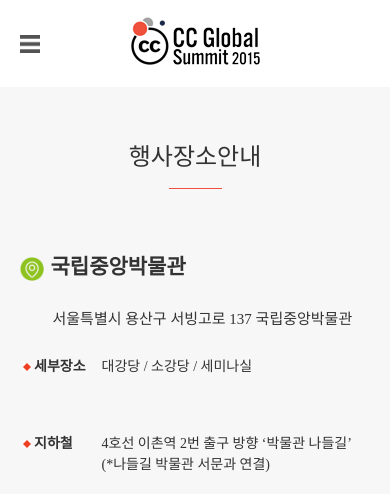
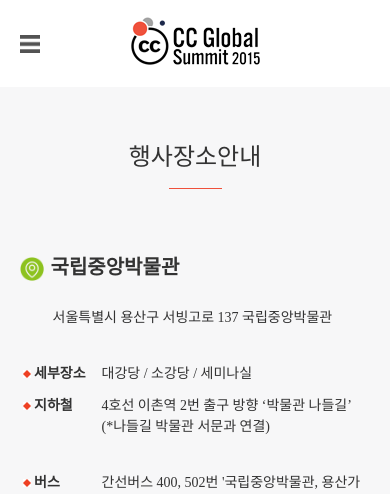
Before and after one commit to creativecommonskorea/2015-global-summit, a Jekyll site: the page built from location.html, in a window 390 px wide. Shown: the top 494 px of the page. Built offline with Jekyll 4.4.1, drawn with Linux system fonts in a browser that asks for light colours; nearby versions of some CDN libraries.

Commit message:
main style

```diff
--- a/css/main.css
+++ b/css/main.css
@@ -939,6 +939,9 @@ img {
         font-weight: bold;
         line-height: 28px;
         vertical-align: middle; }
+        @media screen and (max-width: 1000px) {
+          .location_wrap .locations .info .name {
+            font-size: 20px; } }
         .location_wrap .locations .info .name img {
           margin-right: 7px;
           vertical-align: middle;
@@ -949,6 +952,10 @@ img {
         margin-left: 33px;
         line-height: 27px;
         font-size: 15px; }
+        @media screen and (max-width: 1000px) {
+          .location_wrap .locations .info .address {
+            font-size: 14px;
+            line-height: 24px; } }
       .location_wrap .locations .info .transport {
         padding-left: 28px;
         padding-right: 50px;
@@ -956,7 +963,8 @@ img {
         @media screen and (max-width: 1000px) {
           .location_wrap .locations .info .transport {
             padding: 0;
-            margin: 20px 0; } }
+            margin: 30px 0 0;
+            font-size: 14px; } }
         .location_wrap .locations .info .transport table tr td:first-child {
           width: 75px; }
         .location_wrap .locations .info .transport table tr td {
@@ -964,6 +972,9 @@ img {
           line-height: 150%; }
         .location_wrap .locations .info .transport table tr {
           height: 75px; }
+          @media screen and (max-width: 1000px) {
+            .location_wrap .locations .info .transport table tr:first-child {
+              height: 30px; } }
     .location_wrap .locations .map {
       display: inline-block;
       width: calc(50% - 2px);
@@ -972,7 +983,8 @@ img {
       @media screen and (max-width: 1000px) {
         .location_wrap .locations .map {
           width: 100%;
-          height: 200px; } }
+          height: 200px;
+          padding-top: 0; } }
 
 .sub_location {
   background-color: #fff;
```
Also changed, not shown: css/main.scss (+15 -1 lines).
